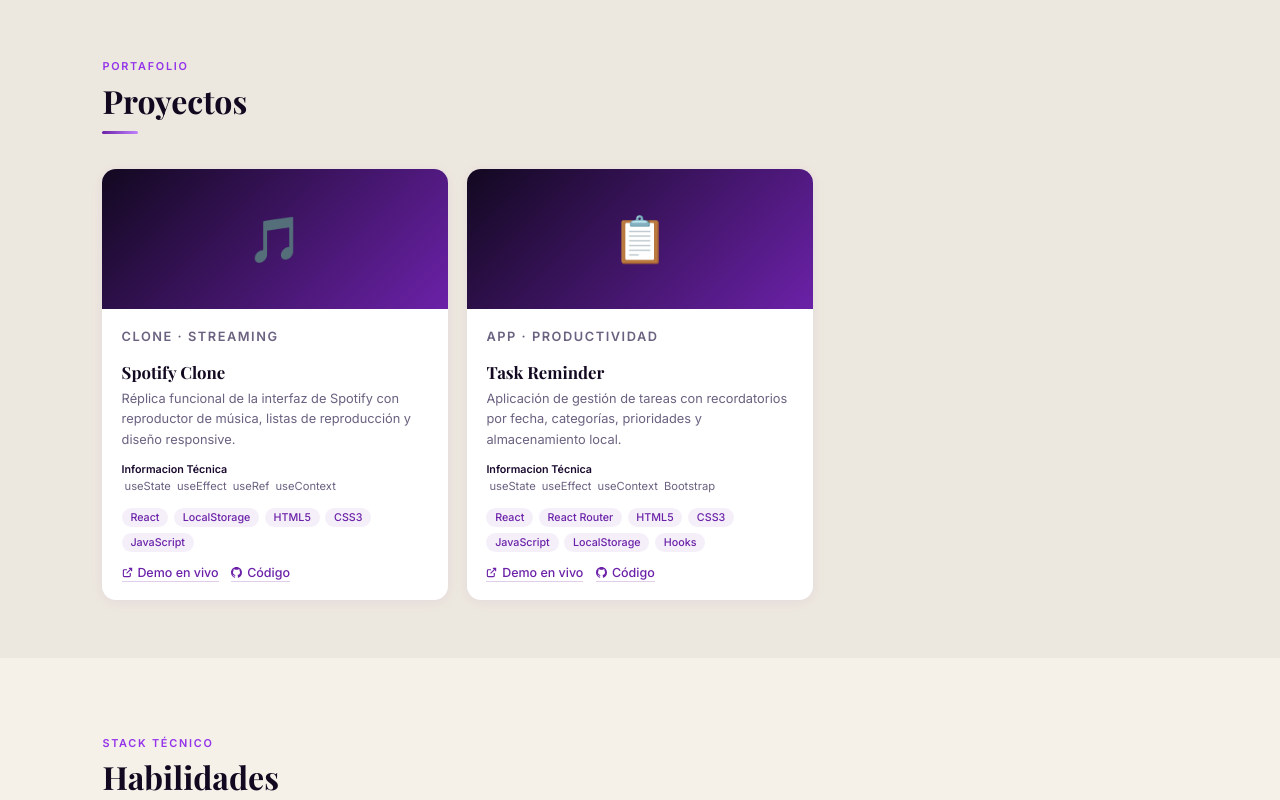
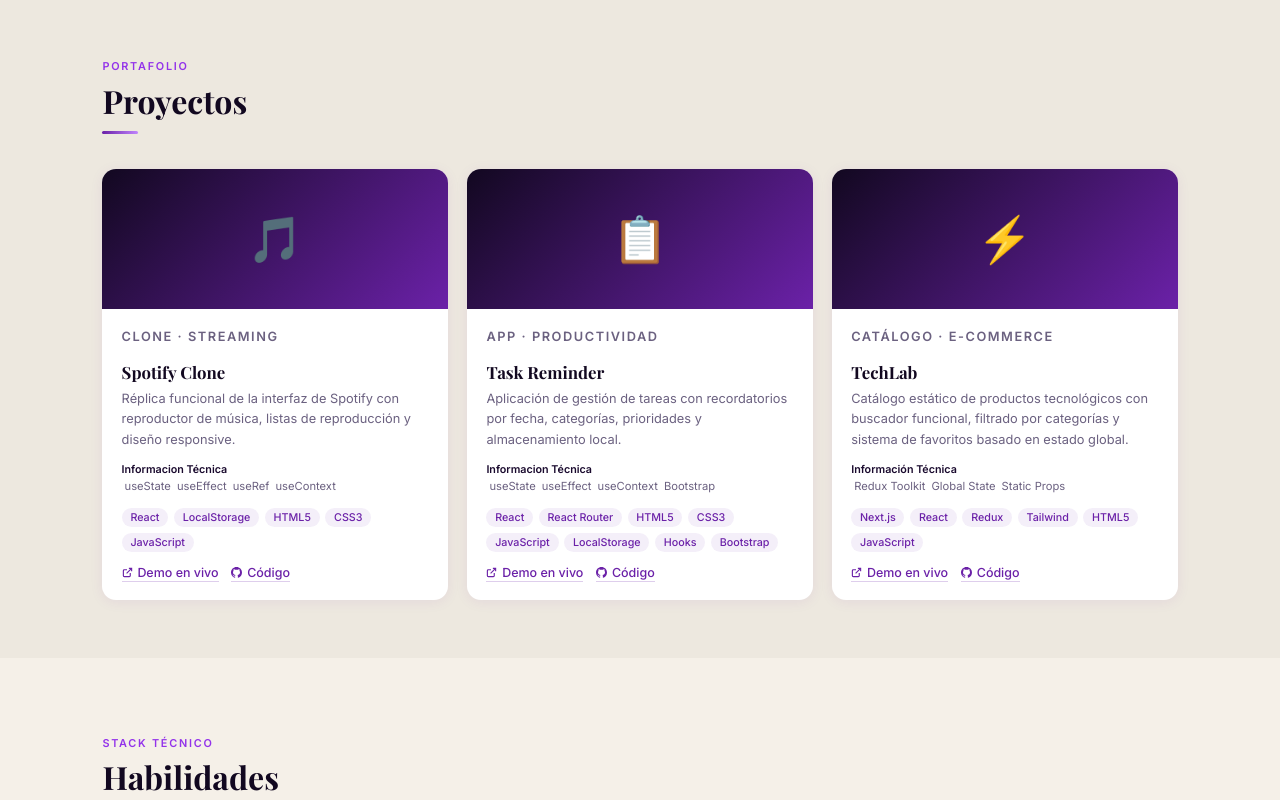
Before and after one commit to sofiarojas02/Portafolio, a website: page index.html in a window 1280 px wide. Shown: the part 579-1379 px from the top of the page. Drawn offline with nearby package versions, Linux system fonts and the light colour scheme.

Commit message:
Add new project

```diff
--- a/index.html
+++ b/index.html
@@ -127,6 +127,7 @@
           <span class="project-tag">JavaScript</span>
           <span class="project-tag">LocalStorage</span>
           <span class="project-tag">Hooks</span>
+          <span class="project-tag">Bootstrap</span>
         </div>
         <div class="project-links">
           <a href="https://sofiarojas02.github.io/task-reminder-react-router/#/" target="_blank" class="project-link">
@@ -140,6 +141,43 @@
         </div>
       </div>
     </div>
+
+    <div class="project-card reveal reveal-d2" onclick="window.open('https://sofiarojas02.github.io/techLab_Store/', '_blank')">
+  <div class="project-thumb">⚡</div>
+  <div class="project-info">
+    <p class="project-type">Catálogo · E-commerce</p>
+    <h3>TechLab</h3>
+    <p>Catálogo estático de productos tecnológicos con buscador funcional, filtrado por categorías y sistema de favoritos basado en estado global.</p>
+    <div class="card_info--details">
+        <h6>Información Técnica</h6>
+        <ul>
+            <li>Redux Toolkit</li>
+            <li>Global State</li>
+            <li>Static Props</li>
+        </ul>
+    </div>
+    <div class="project-tags">
+      <span class="project-tag">Next.js</span>
+      <span class="project-tag">React</span>
+      <span class="project-tag">Redux</span>
+      <span class="project-tag">Tailwind</span>
+      <span class="project-tag">HTML5</span>
+      <span class="project-tag">JavaScript</span>
+    </div>
+    <div class="project-links">
+      <a href="https://sofiarojas02.github.io/techLab_Store/" target="_blank" class="project-link">
+        <svg width="11" height="11" fill="none" stroke="currentColor" stroke-width="2.5" viewBox="0 0 24 24"><path d="M18 13v6a2 2 0 0 1-2 2H5a2 2 0 0 1-2-2V8a2 2 0 0 1 2-2h6"/><polyline points="15 3 21 3 21 9"/><line x1="10" y1="14" x2="21" y2="3"/></svg>
+        Demo en vivo
+      </a>
+      <a href="https://sofiarojas02.github.io/techLab_Store/" target="_blank" class="project-link">
+        <svg width="11" height="11" fill="currentColor" viewBox="0 0 24 24"><path d="M12 0C5.37 0 0 5.37 0 12c0 5.31 3.435 9.795 8.205 11.385.6.105.825-.255.825-.57 0-.285-.015-1.23-.015-2.235-3.015.555-3.795-.735-4.035-1.41-.135-.345-.72-1.41-1.23-1.695-.42-.225-1.02-.78-.015-.795.945-.015 1.62.87 1.845 1.23 1.08 1.815 2.805 1.305 3.495.99.105-.78.42-1.305.765-1.605-2.67-.3-5.46-1.335-5.46-5.925 0-1.305.465-2.385 1.23-3.225-.12-.3-.54-1.53.12-3.18 0 0 1.005-.315 3.3 1.23.96-.27 1.98-.405 3-.405s2.04.135 3 .405c2.295-1.56 3.3-1.23 3.3-1.23.66 1.65.24 2.88.12 3.18.765.84 1.23 1.905 1.23 3.225 0 4.605-2.805 5.625-5.475 5.925.435.375.81 1.095.81 2.22 0 1.605-.015 2.895-.015 3.3 0 .315.225.69.825.57A12.02 12.02 0 0 0 24 12c0-6.63-5.37-12-12-12z"/></svg>
+        Código
+      </a>
+    </div>
+  </div>
+</div>
+
+
   </div>
 </section>
 
```
